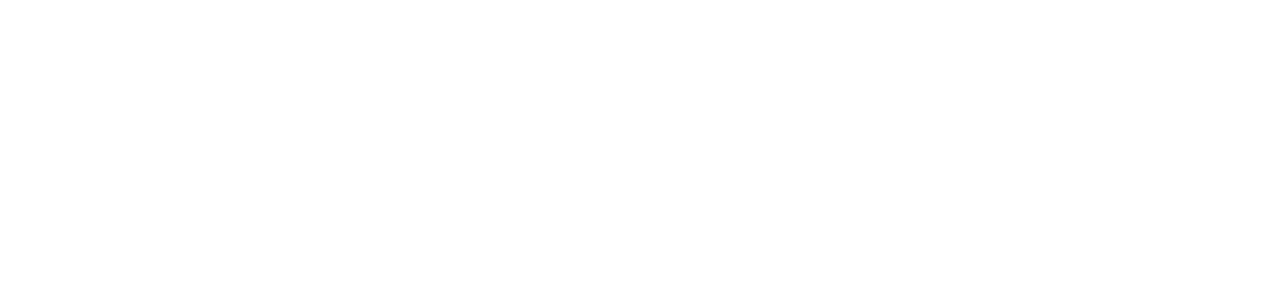
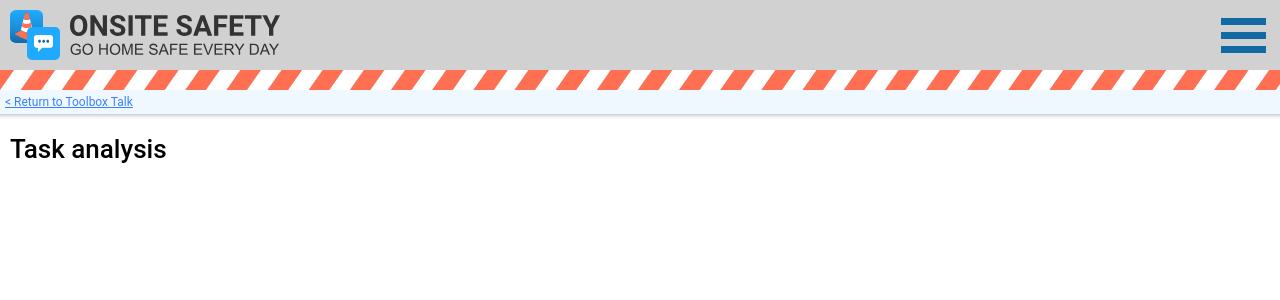
Before and after one commit to Android-Penguin/safety-app-test, a React (Create React App) app: page /nested-ta in a window 1280 px wide. Shown: the top 300 px of the page. Built offline with nearby package versions, Linux system fonts and the light colour scheme.

Commit message:
Give up on modal
- Nested TA is now a page since the modal doesn't behave ):

```diff
--- a/src/App.tsx
+++ b/src/App.tsx
@@ -26,6 +26,7 @@ import Matrix from './pages/Matrix';
 import Splash from './pages/Splash';
 import Resize from './pages/ResizingDivs';
 import StackedIcons from './pages/StackedIcons';
+import NestedTA from './pages/NestedTA';
 
 setupIonicReact();
 
@@ -51,6 +52,9 @@ const App: React.FC = () => (
         <Route exact path="/stacked-icons">
           <StackedIcons />
         </Route>
+        <Route exact path="/nested-ta">
+          <NestedTA />
+        </Route>
       </IonRouterOutlet>
     </IonReactRouter>
   </IonApp>
--- a/src/pages/NestedTA.tsx
+++ b/src/pages/NestedTA.tsx
@@ -1,5 +1,6 @@
 import { IonContent, IonHeader, IonPage } from "@ionic/react"
 import NavBar from "../components/NavBar";
+import './StackedIcons.css'
 
 interface NestedTAProps {
 
@@ -8,7 +9,17 @@ interface NestedTAProps {
 const NestedTA: React.FC<NestedTAProps> = () => {
     return (
         <IonPage>
-
+            <IonHeader>
+                <NavBar href="/stacked-icons" stackedIcon="speech_bubble.svg" />
+            </IonHeader>
+            <IonHeader id="return-header">
+                <a href="/stacked-icons">&lt; Return to Toolbox Talk</a>
+            </IonHeader>
+            <IonContent>
+                <div style={{"margin":"10px"}}>
+                    <h1>Task analysis</h1>
+                </div>
+            </IonContent>
         </IonPage>
     )
 }
--- a/src/pages/StackedIcons.css
+++ b/src/pages/StackedIcons.css
@@ -1,12 +1,10 @@
+/*? Stylesheet for both toolbox talk mockup */
+/*? and nested TA mockup */
+
 #return-header {
     padding: 5px;
+    background-color: aliceblue;
 }
 #return-header a {
     font-size: 12px;
 }
-
-/* Modal for stacked page */
-#stacked-modal {
-    --width: 100vw;
-    --min-height: 100vh;
-}
--- a/src/pages/StackedIcons.tsx
+++ b/src/pages/StackedIcons.tsx
@@ -15,21 +15,8 @@ const StackedIcons: React.FC<StackedIconProps> = () => {
             <IonContent>
                 <div style={{"margin":"10px"}}>
                     <h1>Toolbox talk</h1>
-                    <IonButton id="open-modal">Go to task analysis</IonButton>
+                    <IonButton href="/nested-ta">Go to task analysis</IonButton>
                 </div>
-                <IonModal id="stacked-modal" trigger="open-modal">
-                    <IonHeader>
-                        <NavBar href="/stacked-icons" stackedIcon="speech_bubble.svg" />
-                    </IonHeader>
-                    <IonHeader id="return-header">
-                        <a href="/stacked-icons">&lt; Return to Toolbox Talk</a>
-                    </IonHeader>
-                    <IonContent>
-                        <div style={{"margin":"10px"}}>
-                            <h1>Task analysis</h1>
-                        </div>
-                    </IonContent>
-                </IonModal>
             </IonContent>
         </IonPage>
     );
```
